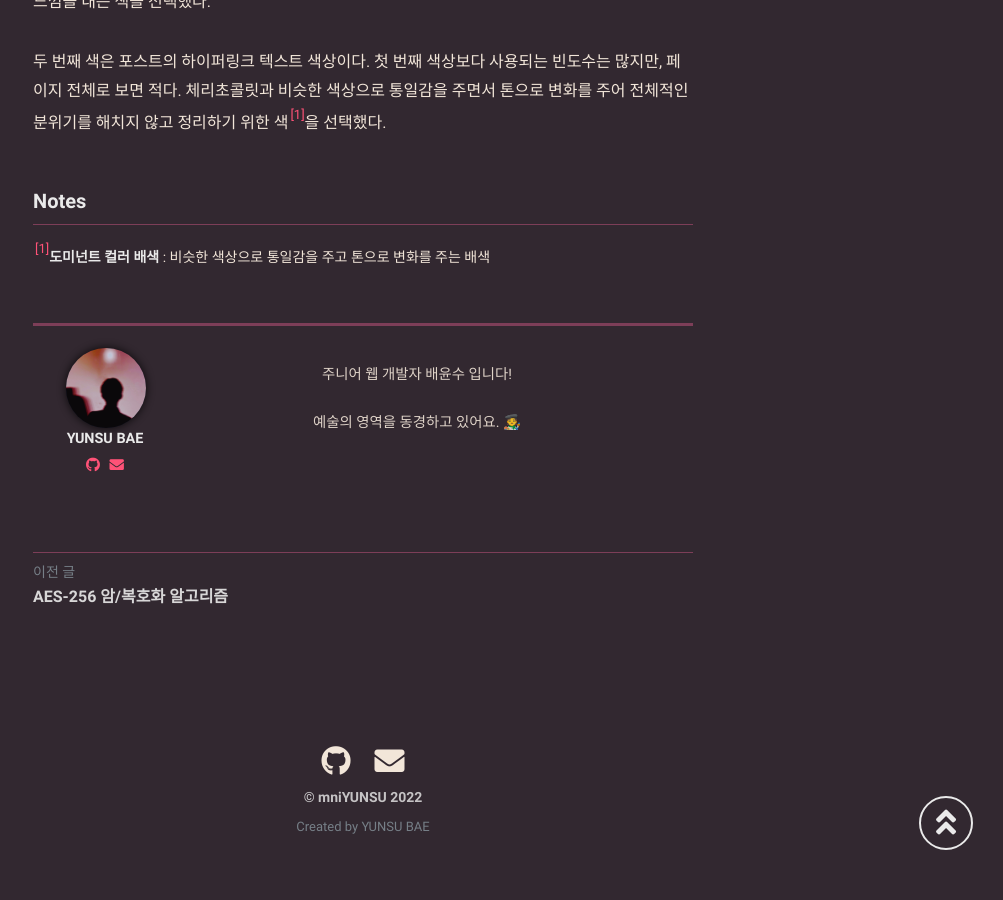
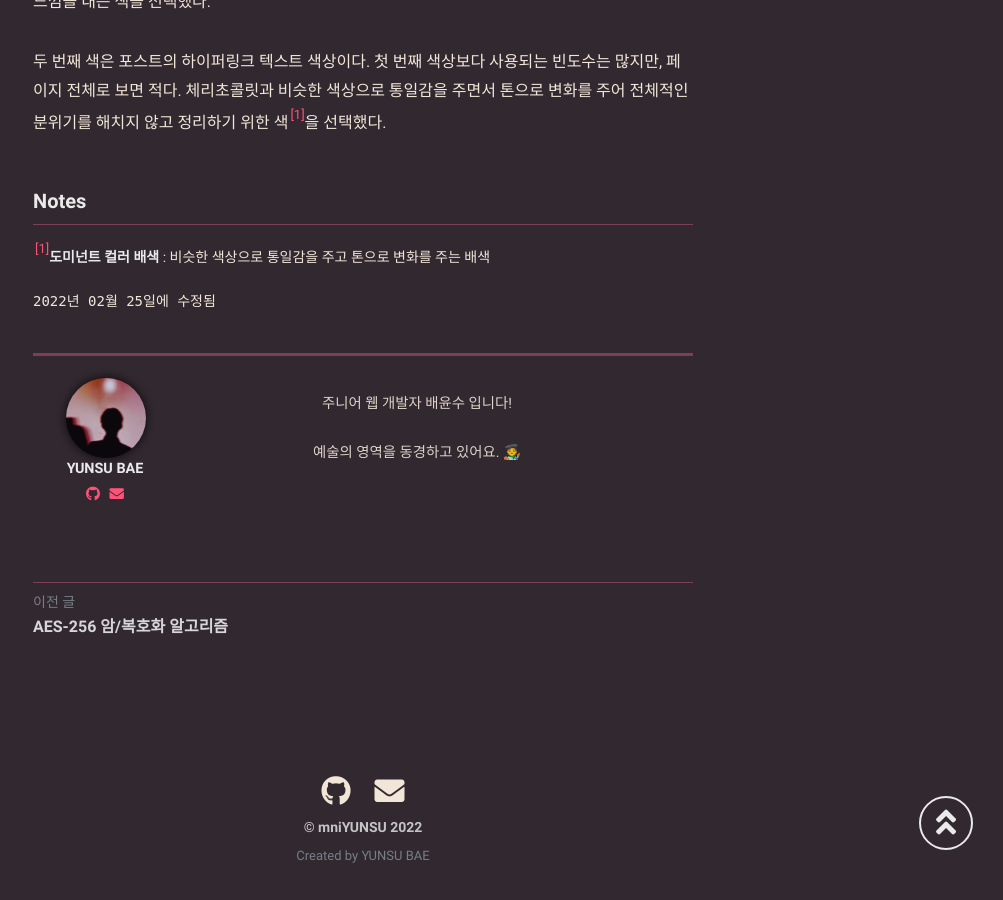
Before and after one commit to mniYUNSU/mniYUNSU.github.io, a Jekyll site: the page built from _posts/design-color-matching/2022-02-22-design-color-matching.md, in a window 1280 px wide and 900 px high, scrolled down 2799 px. Shown: the whole window, without its empty margins (277-1280 px from the left). Built offline with Jekyll 4.4.1, drawn with Linux system fonts in a browser that asks for light colours; some web fonts are replaced; comment, search, counter and statistics services are not loaded; before the commit the page ends 3670 px from its top, so only the background shows below that.

Commit message:
edit date

```diff
--- a/_posts/design-color-matching/2022-02-22-design-color-matching.md
+++ b/_posts/design-color-matching/2022-02-22-design-color-matching.md
@@ -2,6 +2,7 @@
 layout: post
 title: '좋아하는 배색 1 : 체리초콜릿'
 date: 2022-02-22 00:00:00 +0700
+modified: 2022-02-25 00:00:00 +0700
 categories: [Color Matching Idea]
 tags: [Design]
 description: 블로그 다크모드에 사용된 배색
```
